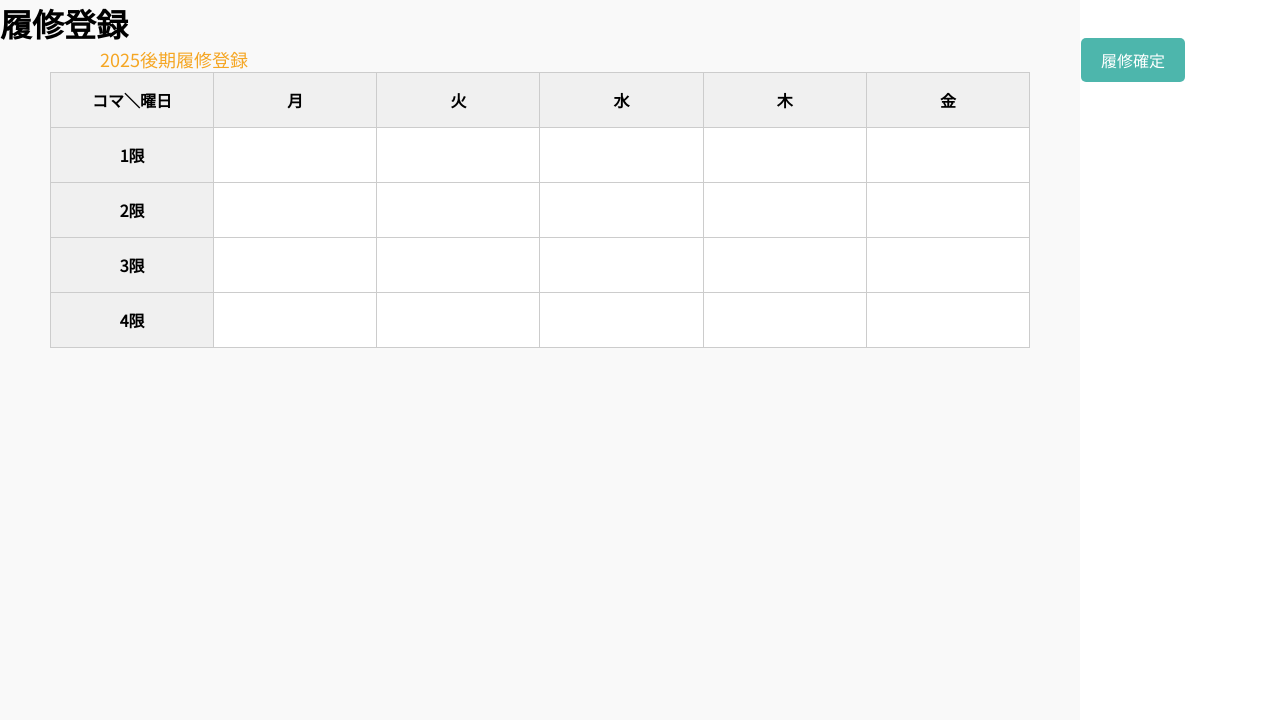
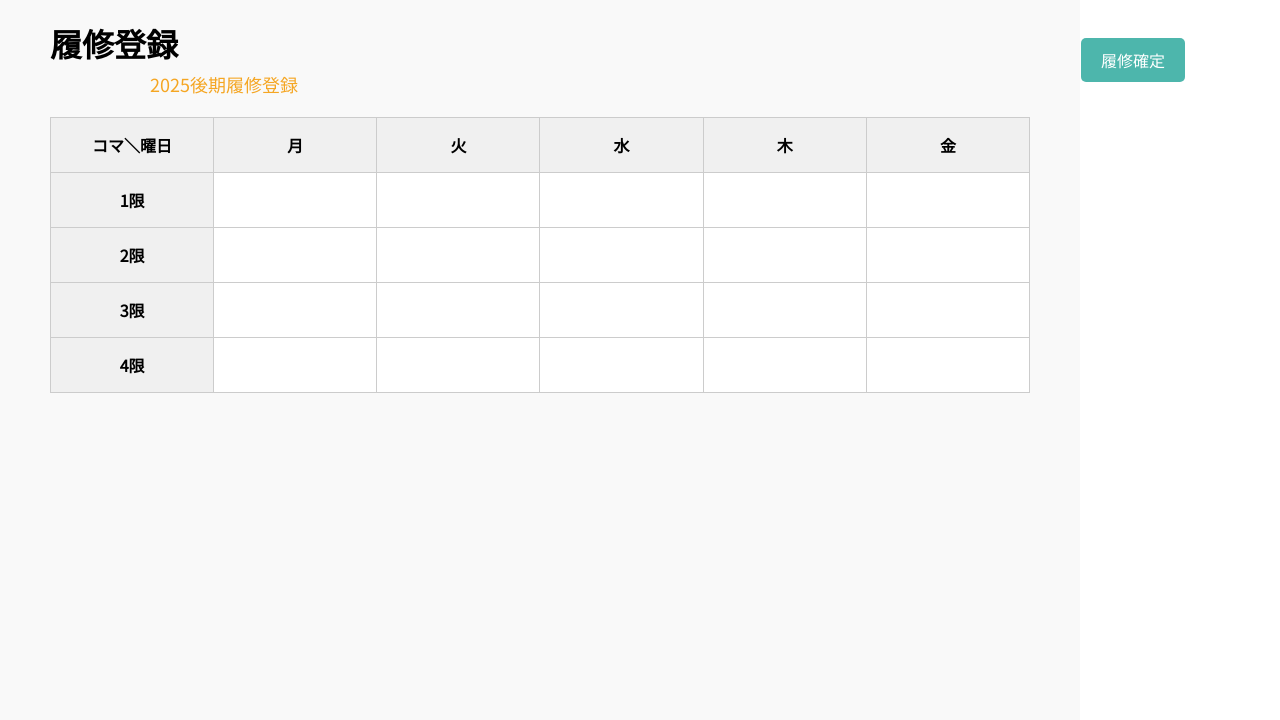
Before and after one commit to yoshiokaharuto/2025_spring_hakkason, a Flask app: page /course_register in a window 1280 px wide. Shown: the part 80-800 px from the top of the page. Run offline with Flask 3, Linux system fonts and the light colour scheme; data that the repository does not hold is empty; some libraries are stand-ins or nearby versions.

Commit message:
titleを変更

```diff
--- a/static/css/syllabusregistration.css
+++ b/static/css/syllabusregistration.css
@@ -5,7 +5,7 @@ body {
   background-color: #f9f9f9;
 }
 
-title1 {
+#title {
   display: flex;
   flex-direction: column;
   align-items: flex-start;
```
